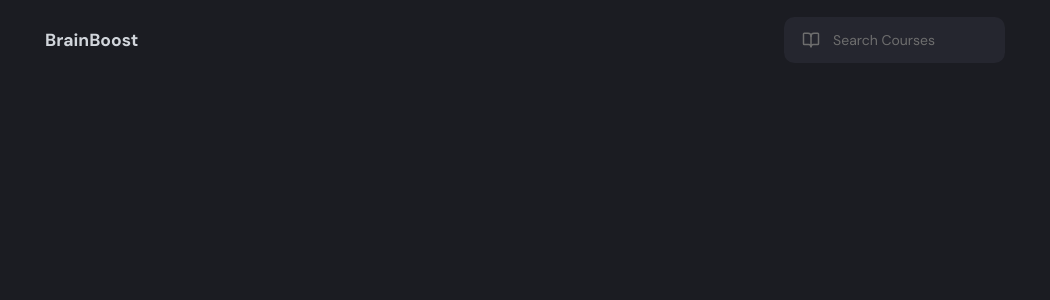
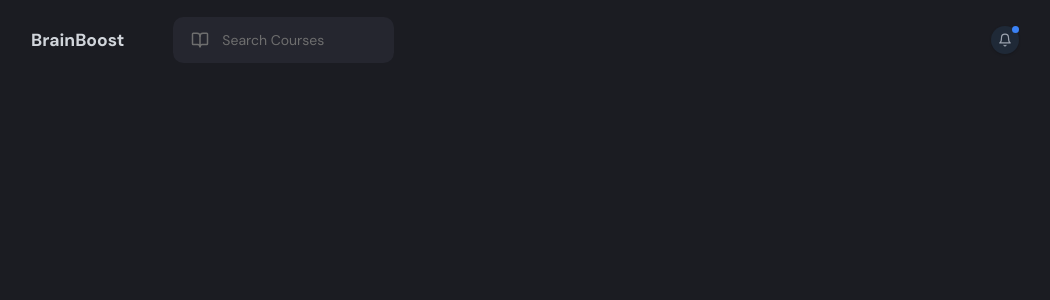
Before and after one commit to KrishKoria/BrainBoost, a Next.js app in the folder brainboost-client/: page / in a window 1280 px wide. Shown: the top 300 px of the page, without its empty margins (115-1165 px from the left). Built offline with nearby package versions, Linux system fonts and the light colour scheme.

Commit message:
added notifications button

```diff
--- a/brainboost-client/components/NonDashboardNavbar.tsx
+++ b/brainboost-client/components/NonDashboardNavbar.tsx
@@ -1,11 +1,13 @@
-import { BookOpen } from 'lucide-react'
+import { Bell, BookOpen } from 'lucide-react'
 import Link from 'next/link'
 import React from 'react'
+import { Button } from './ui/button'
 
 const NonDashboardNavbar = () => {
   return (
     <nav className='nondashboard-navbar'>
         <div className="nondashboard-navbar__container">
+            <div className="nondashboard-navbar__search">
             <Link href="/" className='nondashboard-navbar__brand'>BrainBoost</Link>
             <div className="flex items-center gap-4">
                 <div className="relative group">
@@ -16,8 +18,14 @@ const NonDashboardNavbar = () => {
                  <BookOpen className='nondashboard-navbar__search-icon' size={18} />
                 </div>
             </div>
+            </div>
         </div>
-
+        <div className="nondashboard-navbar__actions">
+            <Button className='nondashboard-navbar__notification-button'>
+            <span className='nondashboard-navbar__notification-indicator'></span>
+            <Bell className='nondashboard-navbar__notification-icon'/>
+            </Button>
+        </div>
     </nav>
   )
 }
```
